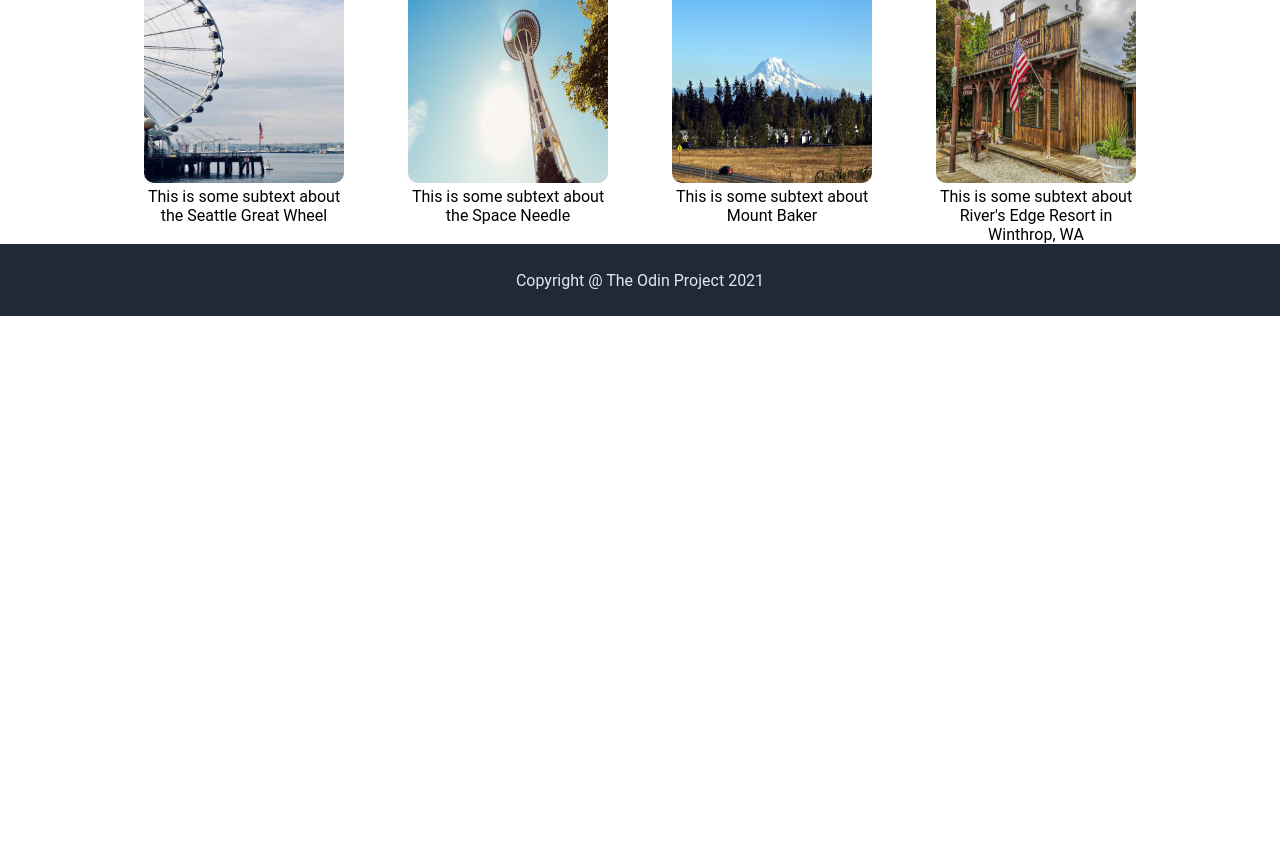
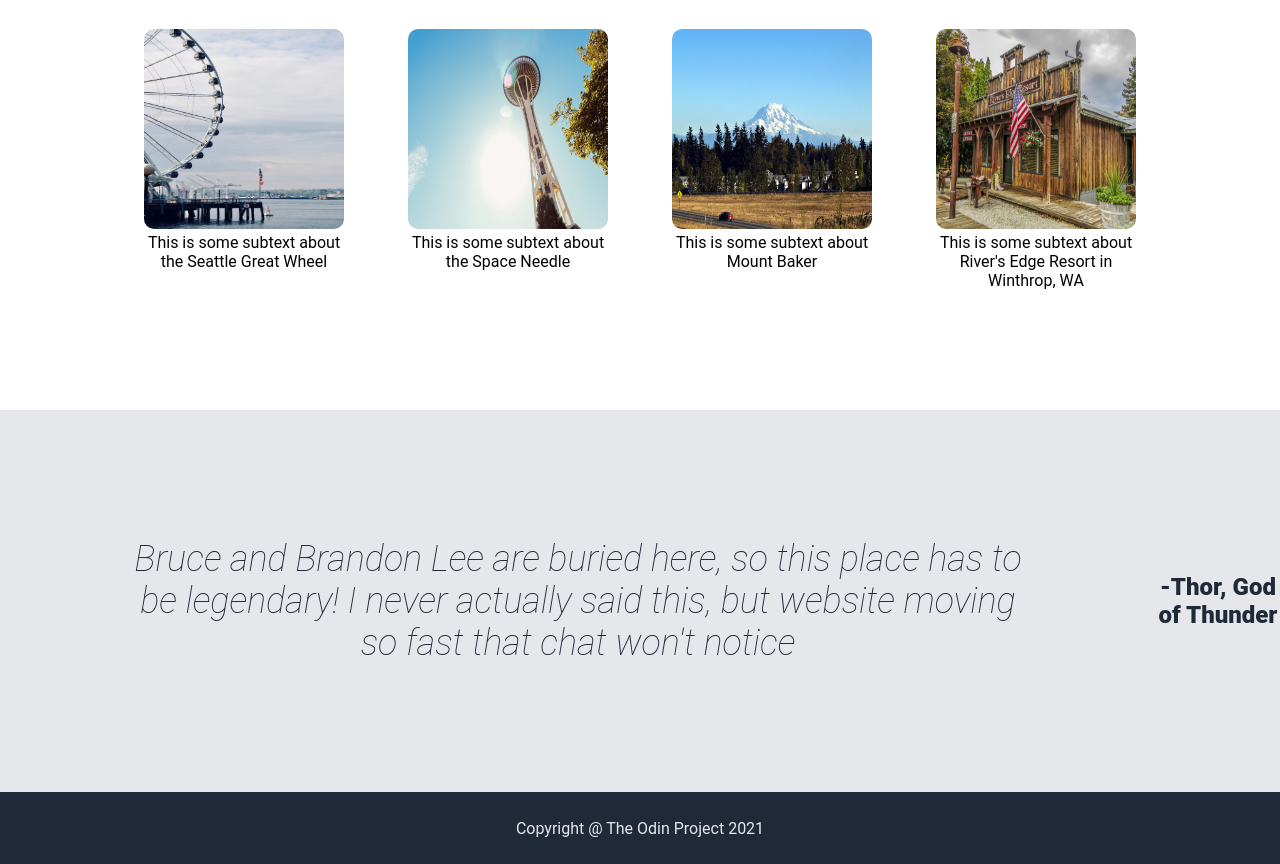
Before and after one commit to pgodettejr/odin-landing-page, a plain HTML site: page index.html in a window 1280 px wide. Shown: the part 576-1440 px from the top of the page. Before the commit the page ends 892 px from the top, so only its background shows below. Drawn offline with Linux system fonts and the light colour scheme.

Commit message:
Reorder HTML and modify landing page alignment

```diff
--- a/index.html
+++ b/index.html
@@ -49,8 +49,10 @@
       </div>
     </div>
 
-    <div class="quote">
-
+    <div class="testimonial">
+      <div class="quote"><em>Bruce and Brandon Lee are buried here, so this place has to be legendary! I never actually said this, but website moving so fast that chat
+        won't notice</em></div>
+      <div class="author">-Thor, God of Thunder</div>
     </div>
 
     <div class="cta">
--- a/styles.css
+++ b/styles.css
@@ -51,9 +51,8 @@ ul {
   flex: 1;
   /* margin: 20px 497px; */
   /* justify-content: center; */
-  /*width: 100px; */
-  margin-top: 20px;
-  margin-left: 450px;
+  max-width: 650px;
+  margin: 20px 0 72px 160px;
   /* padding: 0; */
   color: #F9FAF8
 }
@@ -63,7 +62,7 @@ it technically "works". Tried width to shorten text but didn't work. */
 
 h1 {
   font-size: 48px;
-  font-weight: extra-bold;
+  font-weight: 800;
 }
 
 .image {
@@ -96,11 +95,12 @@ width and height than the other 4 images in CSS (inline CSS on the HTML element
 .header-2 {
   align-items: center;
   text-align: center;
+  margin-top: 18px;
 }
 
 h2 {
   font-size: 36px;
-  font-weight: extra-bold;
+  font-weight: 800;
   color: #1F2937;
   margin: 0;
   padding: 32px;
@@ -110,6 +110,8 @@ h2 {
   display: flex;
   justify-content: center;
   text-align: center;
+  margin-top: 32px;
+  margin-bottom: 120px;
   gap: 64px;
 }
 
@@ -126,6 +128,34 @@ img {
   max-width: 200px;
 }
 
+.testimonial {
+  display: flex;
+  justify-content: center;
+  align-items: center;
+  background: #e5e7eb;
+  text-align: center;
+}
+
+.quote {
+  font-size: 36px;
+  font-weight: 100;
+  color: #1F2937;
+  margin: 64px;
+  padding: 64px;
+  max-width: 900px;
+}
+
+.author {
+  display: flex;
+  flex-direction: column;
+  align-items: flex-end;
+  font-size: 24px;
+  font-weight: 800;
+  color: #1F2937;
+}
+
+/* Thor needs to be on bottom right of the text. Could make it it's own separate div with same format as testimonial & force it to flex-end but that's kinda ghetto */
+
 .footer {
   display: flex;
   position: relative;
```
